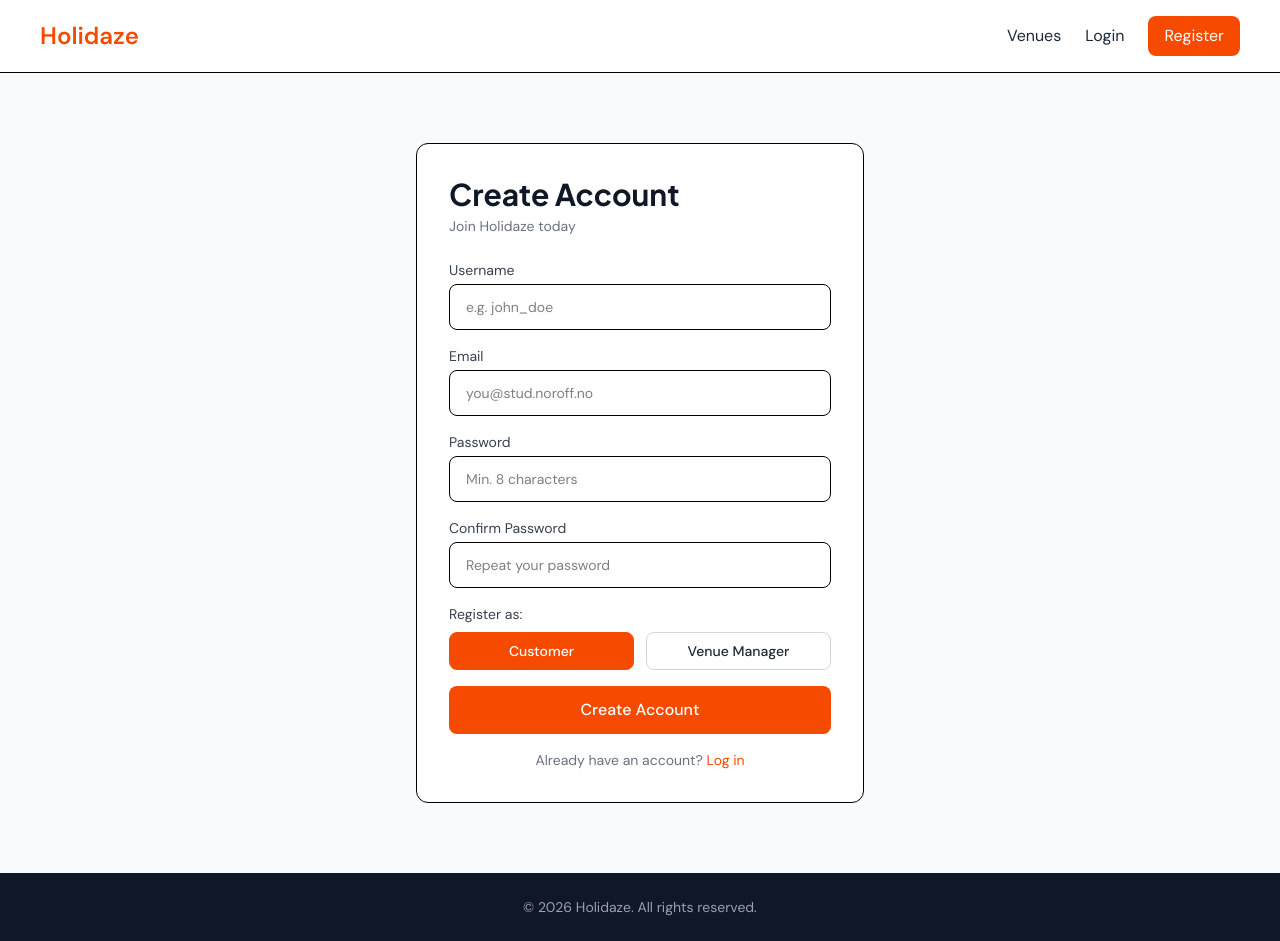
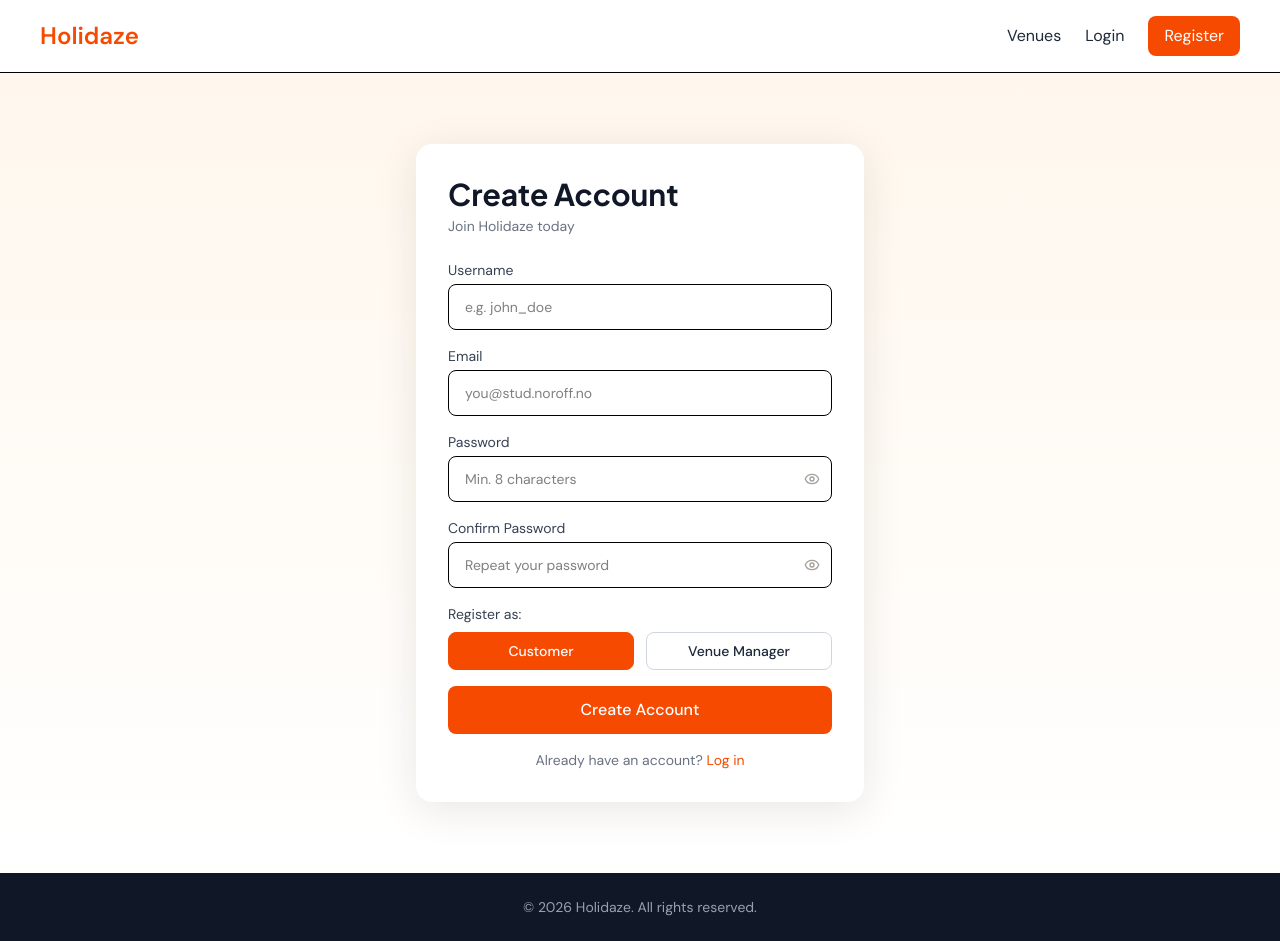
Before and after one commit to lacdart2/holidaze-pe2, a React (Vite) app: page /register in a window 1280 px wide. Built offline with nearby package versions, Linux system fonts and the light colour scheme; no server answers.

Commit message:
design: warm gradient bg and shadow card on login and register

```diff
--- a/src/pages/Login.tsx
+++ b/src/pages/Login.tsx
@@ -1,92 +1,6 @@
-/* import { useState } from "react";
-import { Link, useNavigate } from "react-router-dom";
-import { login } from "../api/auth";
-import { useAuthStore } from "../store/authStore";
-import toast from "react-hot-toast";
-
-export default function Login() {
-    const navigate = useNavigate();
-    const setUser = useAuthStore((state) => state.setUser);
-    const [email, setEmail] = useState("kader@stud.noroff.no");
-    const [password, setPassword] = useState("Kader-123");
-    const [loading, setLoading] = useState(false);
-
-    async function handleSubmit(e: React.FormEvent) {
-        e.preventDefault();
-        setLoading(true);
-
-        try {
-            const res = await login({ email, password });
-
-            setUser({
-                name: res.data.name,
-                email: res.data.email,
-                accessToken: res.data.accessToken,
-                venueManager: res.data.venueManager,
-            });
-
-            toast.success("Welcome back!");
-            navigate(res.data.venueManager ? "/manager" : "/dashboard");
-        } catch (err: unknown) {
-            const message = err instanceof Error ? err.message : "Login failed";
-            toast.error(message);
-        } finally {
-            setLoading(false);
-        }
-    }
-
-    return (
-        <div className="flex justify-center items-center min-h-screen bg-gray-50">
-            <div className="bg-white border rounded-xl p-8 w-full max-w-md">
-                <h1 className="font-bold text-3xl text-gray-900 mb-1">Welcome Back</h1>
-                <p className="text-gray-500 text-sm mb-6">Log in to your account</p>
-
-                <form onSubmit={handleSubmit} className="flex flex-col gap-4">
-                    <div className="flex flex-col gap-1">
-                        <label className="text-sm text-gray-700">Email</label>
-                        <input
-                            type="email"
-                            placeholder="your@stud.noroff.no"
-                            value={email}
-                            onChange={(e) => setEmail(e.target.value)}
-                            className="border rounded-lg px-4 py-3 text-sm outline-none focus:border-orange-500"
-                            required
-                        />
-                    </div>
-
-                    <div className="flex flex-col gap-1">
-                        <label className="text-sm text-gray-700">Password</label>
-                        <input
-                            type="password"
-                            placeholder="Your password"
-                            value={password}
-                            onChange={(e) => setPassword(e.target.value)}
-                            className="border rounded-lg px-4 py-3 text-sm outline-none focus:border-orange-500"
-                            required
-                        />
-                    </div>
-
-                    <button
-                        type="submit"
-                        disabled={loading}
-                        className="flex justify-center bg-orange-600 text-white py-3 rounded-lg hover:bg-orange-700 font-medium cursor-pointer transition-colors duration-200 "
-                    >
-                        {loading ? "Logging in..." : "Log In"}
-                    </button>
-                </form>
-
-                <p className="text-sm text-gray-500 mt-4 text-center">
-                    Don't have an account?{" "}
-                    <Link to="/register" className="text-orange-600 hover:underline">
-                        Register
-                    </Link>
-                </p>
-            </div>
-        </div>
-    );
-} */
 import { useState } from "react";
-import { Link, useNavigate } from "react-router-dom";
+import { Link, useNavigate, useLocation } from "react-router-dom";
+import { Eye, EyeOff } from "lucide-react";
 import { login } from "../api/auth";
 import { useAuthStore } from "../store/authStore";
 import { loginSchema } from "../utils/validation";
@@ -101,7 +15,10 @@ export default function Login() {
     const [email, setEmail] = useState("kader@stud.noroff.no");
     const [password, setPassword] = useState("Kader-123");
     const [loading, setLoading] = useState(false);
+    const [showPassword, setShowPassword] = useState(false);
     const [errors, setErrors] = useState<Record<string, string>>({});
+    const location = useLocation();
+    const from = (location.state as { from?: string })?.from || null;
 
     async function handleSubmit(e: React.FormEvent) {
         e.preventDefault();
@@ -127,7 +44,7 @@ export default function Login() {
                 venueManager: res.data.venueManager,
             });
             toast.success("Welcome back!");
-            navigate(res.data.venueManager ? "/manager" : "/dashboard");
+            navigate(from ?? (res.data.venueManager ? "/manager" : "/dashboard"));
         } catch (err: unknown) {
             toast.error(err instanceof Error ? err.message : "Login failed");
         } finally {
@@ -136,8 +53,8 @@ export default function Login() {
     }
 
     return (
-        <div className="flex justify-center items-center min-h-screen bg-gray-50">
-            <div className="bg-white border rounded-xl p-8 w-full max-w-md">
+        <div className="flex justify-center items-center min-h-screen bg-gradient-to-b from-orange-50 to-white">
+            <div className="bg-white rounded-2xl p-8 w-full max-w-md shadow-[0_8px_40px_rgba(28,25,23,0.10)]">
                 <h1 className="font-bold text-3xl text-gray-900 mb-1">Welcome Back</h1>
                 <p className="text-gray-500 text-sm mb-6">Log in to your account</p>
 
@@ -156,13 +73,22 @@ export default function Login() {
 
                     <div className="flex flex-col gap-1">
                         <label className="text-sm text-gray-700">Password</label>
-                        <input
-                            type="password"
-                            placeholder="Your password"
-                            value={password}
-                            onChange={(e) => setPassword(e.target.value)}
-                            className="border rounded-lg px-4 py-3 text-sm outline-none focus:border-orange-500"
-                        />
+                        <div className="relative">
+                            <input
+                                type={showPassword ? "text" : "password"}
+                                placeholder="Your password"
+                                value={password}
+                                onChange={(e) => setPassword(e.target.value)}
+                                className="w-full border rounded-lg px-4 py-3 pr-10 text-sm outline-none focus:border-orange-500"
+                            />
+                            <button
+                                type="button"
+                                onClick={() => setShowPassword(!showPassword)}
+                                className="absolute right-3 top-1/2 -translate-y-1/2 text-stone-400 hover:text-stone-600 cursor-pointer"
+                            >
+                                {showPassword ? <EyeOff size={16} /> : <Eye size={16} />}
+                            </button>
+                        </div>
                         {errors.password && <p className="text-xs text-red-500">{errors.password}</p>}
                     </div>
 
--- a/src/pages/Register.tsx
+++ b/src/pages/Register.tsx
@@ -1,140 +1,6 @@
-/* import { useState } from "react";
-import { Link, useNavigate } from "react-router-dom";
-import { register } from "../api/auth";
-import { useAuthStore } from "../store/authStore";
-import toast from "react-hot-toast";
-
-export default function Register() {
-    const navigate = useNavigate();
-    const setUser = useAuthStore((state) => state.setUser);
-
-    const [name, setName] = useState("");
-    const [email, setEmail] = useState("");
-    const [password, setPassword] = useState("");
-    const [isManager, setIsManager] = useState(false);
-    const [loading, setLoading] = useState(false);
-
-    async function handleSubmit(e: React.FormEvent) {
-        e.preventDefault();
-        setLoading(true);
-
-        try {
-            const res = await register({
-                name,
-                email,
-                password,
-                venueManager: isManager,
-            });
-
-            // save user and redirect
-            setUser({
-                name: res.data.name,
-                email: res.data.email,
-                accessToken: res.data.accessToken,
-                venueManager: res.data.venueManager,
-            });
-
-            toast.success("Account created!");
-            navigate(isManager ? "/manager" : "/dashboard");
-        } catch (err: unknown) {
-            const message = err instanceof Error ? err.message : "Registration failed";
-            toast.error(message);
-        } finally {
-            setLoading(false);
-        }
-    }
-
-    return (
-        <div className="flex justify-center items-center min-h-screen bg-gray-50">
-            <div className="bg-white border rounded-xl p-8 w-full max-w-md">
-                <h1 className="font-bold text-3xl text-gray-900 mb-1">Create Account</h1>
-                <p className="text-gray-500 text-sm mb-6">Join Holidaze today</p>
-
-                <form onSubmit={handleSubmit} className="flex flex-col gap-4">
-                    <div className="flex flex-col gap-1">
-                        <label className="text-sm text-gray-700">Full name</label>
-                        <input
-                            type="text"
-                            placeholder="John Doe"
-                            value={name}
-                            onChange={(e) => setName(e.target.value)}
-                            className="border rounded-lg px-4 py-3 text-sm outline-none focus:border-orange-500"
-                            required
-                        />
-                        <p className="text-xs text-gray-400">No spaces or special characters</p>
-                    </div>
-
-                    <div className="flex flex-col gap-1">
-                        <label className="text-sm text-gray-700">Email</label>
-                        <input
-                            type="email"
-                            placeholder="Email (stud.noroff.no)"
-                            value={email}
-                            onChange={(e) => setEmail(e.target.value)}
-                            className="border rounded-lg px-4 py-3 text-sm outline-none focus:border-orange-500"
-                            required
-                        />
-                    </div>
-
-                    <div className="flex flex-col gap-1">
-                        <label className="text-sm text-gray-700">Password</label>
-                        <input
-                            type="password"
-                            placeholder="Password"
-                            value={password}
-                            onChange={(e) => setPassword(e.target.value)}
-                            className="border rounded-lg px-4 py-3 text-sm outline-none focus:border-orange-500"
-                            required
-                        />
-                    </div>
-                    <div>
-                        <p className="text-sm text-gray-700 mb-2">Register as:</p>
-                        <div className="flex gap-3">
-                            <button
-                                type="button"
-                                onClick={() => setIsManager(false)}
-                                className={`flex-1 py-2 rounded-lg text-sm font-medium border cursor-pointer transition-colors duration-200 ${!isManager
-                                    ? "bg-orange-600 text-white border-orange-600"
-                                    : "bg-white text-gray-800 border-gray-300"
-                                    }`}
-                            >
-                                Customer
-                            </button>
-                            <button
-                                type="button"
-                                onClick={() => setIsManager(true)}
-                                className={`flex-1 py-2 rounded-lg text-sm font-medium border cursor-pointer transition-colors duration-200 ${isManager
-                                    ? "bg-orange-600 text-white border-orange-600"
-                                    : "bg-white text-gray-800 border-gray-300"
-                                    }`}
-                            >
-                                Venue Manager
-                            </button>
-                        </div>
-                    </div>
-
-                    <button
-                        type="submit"
-                        disabled={loading}
-                        className="flex justify-center bg-orange-600 text-white py-3 rounded-lg hover:bg-orange-700 font-medium cursor-pointer transition-colors duration-200"
-                    >
-                        {loading ? "Creating account..." : "Create Account"}
-                    </button>
-                </form>
-
-                <p className="text-sm text-gray-500 mt-4 text-center cursor-pointer transition-colors duration-200">
-                    Already have an account?{" "}
-                    <Link to="/login" className="text-orange-600 hover:underline">
-                        Log in
-                    </Link>
-                </p>
-            </div>
-        </div>
-    );
-} */
-
 import { useState } from "react";
 import { Link, useNavigate } from "react-router-dom";
+import { Eye, EyeOff } from "lucide-react";
 import { register } from "../api/auth";
 import { useAuthStore } from "../store/authStore";
 import { registerSchema } from "../utils/validation";
@@ -151,6 +17,8 @@ export default function Register() {
     const [isManager, setIsManager] = useState(false);
     const [loading, setLoading] = useState(false);
     const [errors, setErrors] = useState<Record<string, string>>({});
+    const [showPassword, setShowPassword] = useState(false);
+    const [showConfirm, setShowConfirm] = useState(false);
 
     async function handleSubmit(e: React.FormEvent) {
         e.preventDefault();
@@ -185,8 +53,8 @@ export default function Register() {
     }
 
     return (
-        <div className="flex justify-center items-center min-h-screen bg-gray-50">
-            <div className="bg-white border rounded-xl p-8 w-full max-w-md">
+        <div className="flex justify-center items-center min-h-screen bg-gradient-to-b from-orange-50 to-white">
+            <div className="bg-white rounded-2xl p-8 w-full max-w-md shadow-[0_8px_40px_rgba(28,25,23,0.10)]">
                 <h1 className="font-bold text-3xl text-gray-900 mb-1">Create Account</h1>
                 <p className="text-gray-500 text-sm mb-6">Join Holidaze today</p>
 
@@ -217,25 +85,43 @@ export default function Register() {
 
                     <div className="flex flex-col gap-1">
                         <label className="text-sm text-gray-700">Password</label>
+                        <div className="relative">
                             <input
-                            type="password"
+                                type={showPassword ? "text" : "password"}
                                 placeholder="Min. 8 characters"
                                 value={password}
                                 onChange={(e) => setPassword(e.target.value)}
-                            className="border rounded-lg px-4 py-3 text-sm outline-none focus:border-orange-500"
+                                className="w-full border rounded-lg px-4 py-3 pr-10 text-sm outline-none focus:border-orange-500"
                             />
+                            <button
+                                type="button"
+                                onClick={() => setShowPassword(!showPassword)}
+                                className="absolute right-3 top-1/2 -translate-y-1/2 text-stone-400 hover:text-stone-600 cursor-pointer"
+                            >
+                                {showPassword ? <EyeOff size={16} /> : <Eye size={16} />}
+                            </button>
+                        </div>
                         {errors.password && <p className="text-xs text-red-500">{errors.password}</p>}
                     </div>
 
                     <div className="flex flex-col gap-1">
                         <label className="text-sm text-gray-700">Confirm Password</label>
+                        <div className="relative">
                             <input
-                            type="password"
+                                type={showConfirm ? "text" : "password"}
                                 placeholder="Repeat your password"
                                 value={confirmPassword}
                                 onChange={(e) => setConfirmPassword(e.target.value)}
-                            className="border rounded-lg px-4 py-3 text-sm outline-none focus:border-orange-500"
+                                className="w-full border rounded-lg px-4 py-3 pr-10 text-sm outline-none focus:border-orange-500"
                             />
+                            <button
+                                type="button"
+                                onClick={() => setShowConfirm(!showConfirm)}
+                                className="absolute right-3 top-1/2 -translate-y-1/2 text-stone-400 hover:text-stone-600 cursor-pointer"
+                            >
+                                {showConfirm ? <EyeOff size={16} /> : <Eye size={16} />}
+                            </button>
+                        </div>
                         {errors.confirmPassword && <p className="text-xs text-red-500">{errors.confirmPassword}</p>}
                     </div>
 
```
Lines whose indentation alone changed are shown as unchanged.
